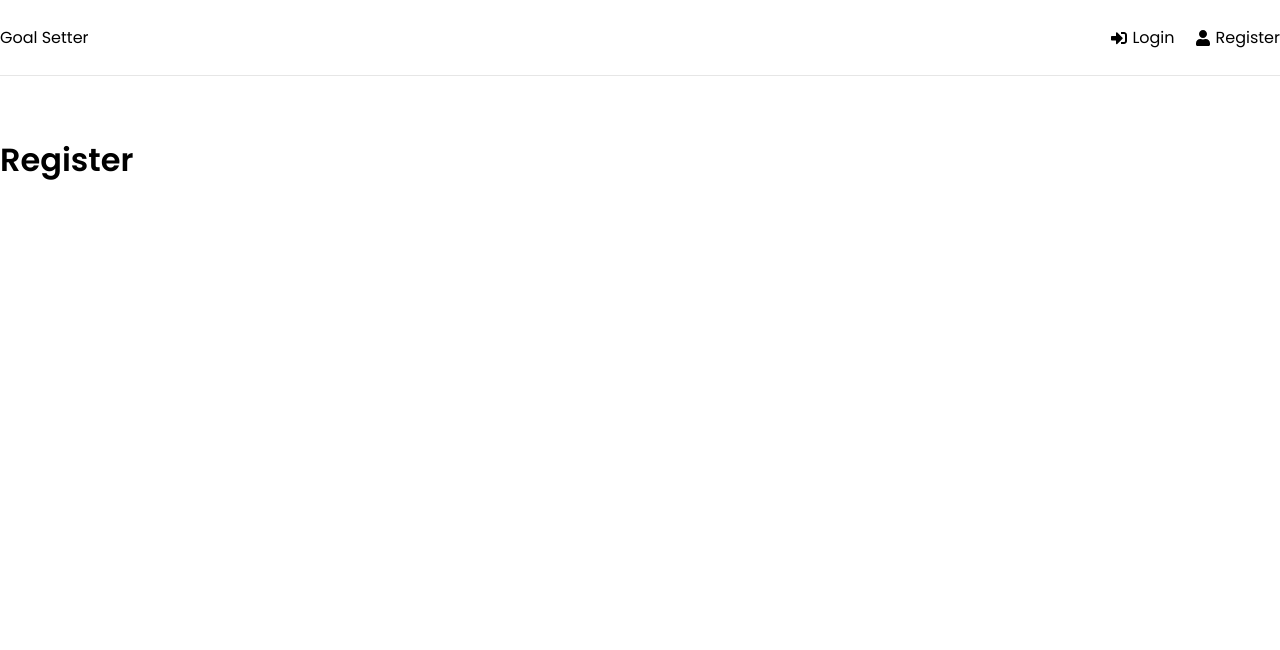
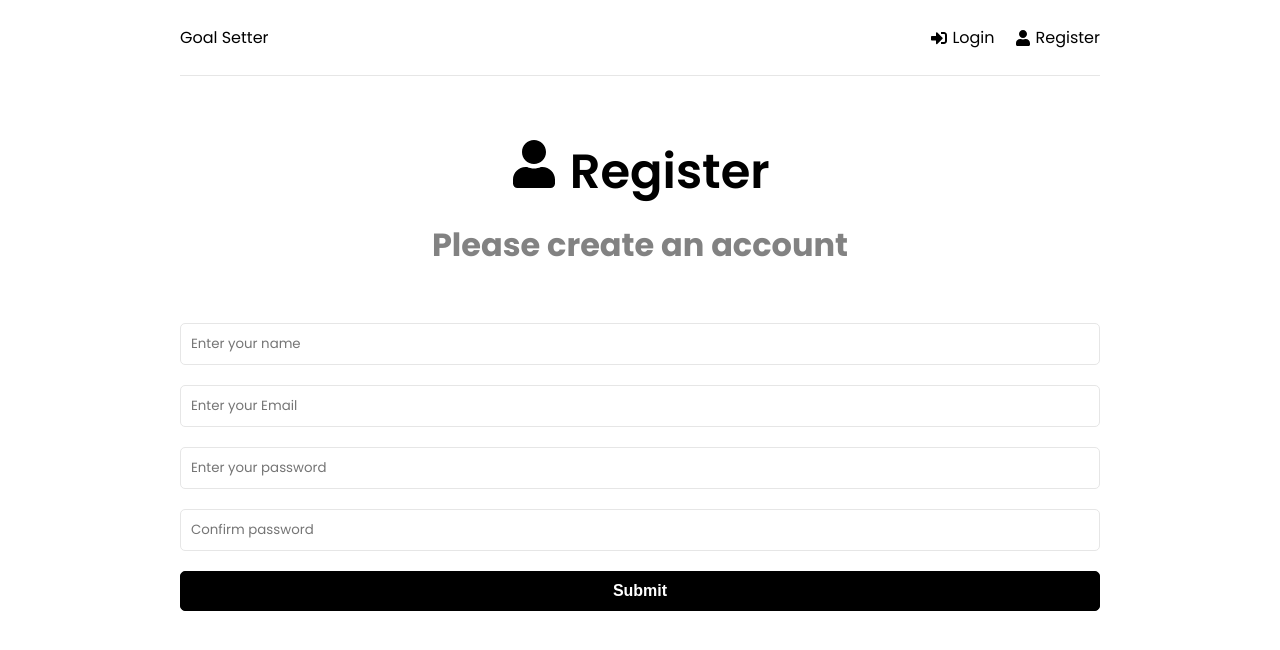
Before and after one commit to wbenarto/mern-pnl, a React (Create React App) app in the folder frontend/: page /register in a window 1280 px wide. Shown: the top 650 px of the page. Built offline with nearby package versions, Linux system fonts and the light colour scheme.

Commit message:
register page and form

```diff
--- a/frontend/src/App.js
+++ b/frontend/src/App.js
@@ -8,7 +8,7 @@
   return (
     <>
     <Router>
-      <div classname='container'>
+      <div className='container'>
         <Header />
         <Routes>
           <Route path='/' element={<Dashboard />} />
--- a/frontend/src/pages/Register.jsx
+++ b/frontend/src/pages/Register.jsx
@@ -1,8 +1,60 @@
+import { useState, useEffect } from 'react'
+import { FaUser } from 'react-icons/fa'
+
 function Register() {
+    const [formData, setFormData] = useState({
+        name: '',
+        email: '',
+        password: '',
+        password2: ''
+    })
+
+    const { name, email, password, password2 } = formData
+
+    const onChange = (e) => {
+        setFormData((prevState) => ({
+            ...prevState,
+            [e.target.name]: e.target.value
+        }))
+    }
+
+    const onSubmit = (e) => {
+        e.preventDefault()
+    }
+
     return (
-        <div>
-            <h1>Register</h1>
-        </div>
+        <>
+            <section className='heading'>
+                <h1>
+                    <FaUser /> Register
+                </h1>
+                <p>Please create an account</p>
+            </section>
+
+            <section>
+                <form onSubmit={onSubmit}>
+                    <div className='form-group'>
+                        <input type='text' className='form-control' id='name' name='name'
+                            value={name} placeholder='Enter your name' onChange={onChange} />
+                    </div>
+                    <div className='form-group'>
+                        <input type='text' className='form-control' id='email' name='email'
+                            value={email} placeholder='Enter your Email' onChange={onChange} />
+                    </div>
+                    <div className='form-group'>
+                        <input type='password' className='form-control' id='password' name='password'
+                            value={password} placeholder='Enter your password' onChange={onChange} />
+                    </div>
+                    <div className='form-group'>
+                        <input type='password' className='form-control' id='password2' name='password2'
+                            value={password2} placeholder='Confirm password' onChange={onChange} />
+                    </div>
+                    <div className='form-group'>
+                        <button type='submit' className='btn btn-block'>Submit</button>
+                    </div>
+                </form>
+            </section>
+        </>
     )
 }
 
```
